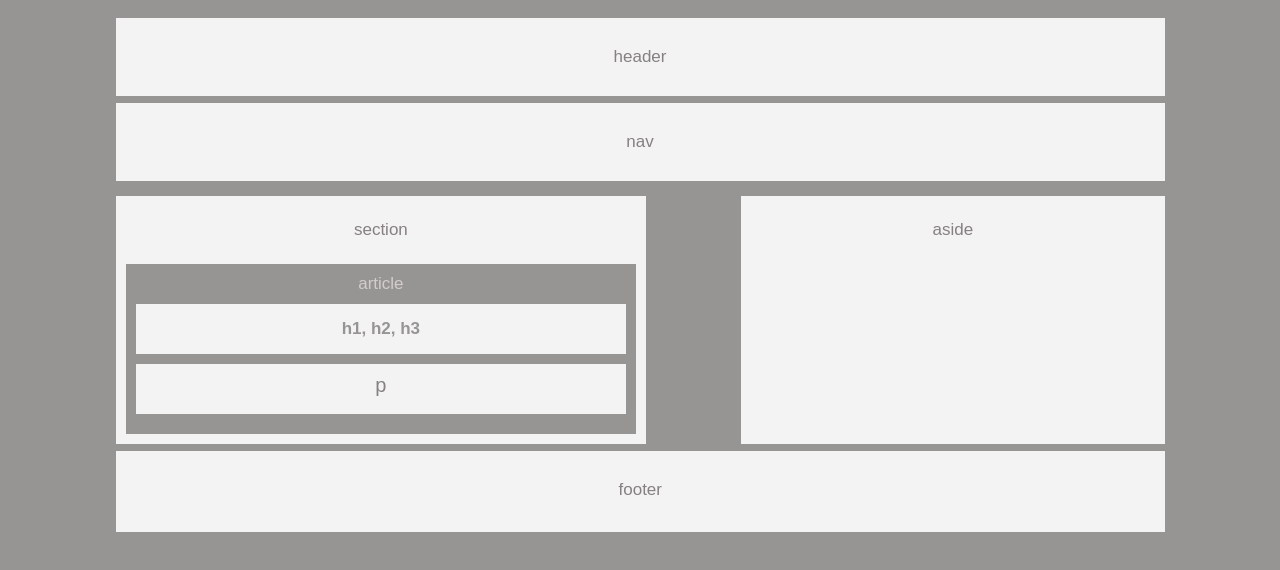
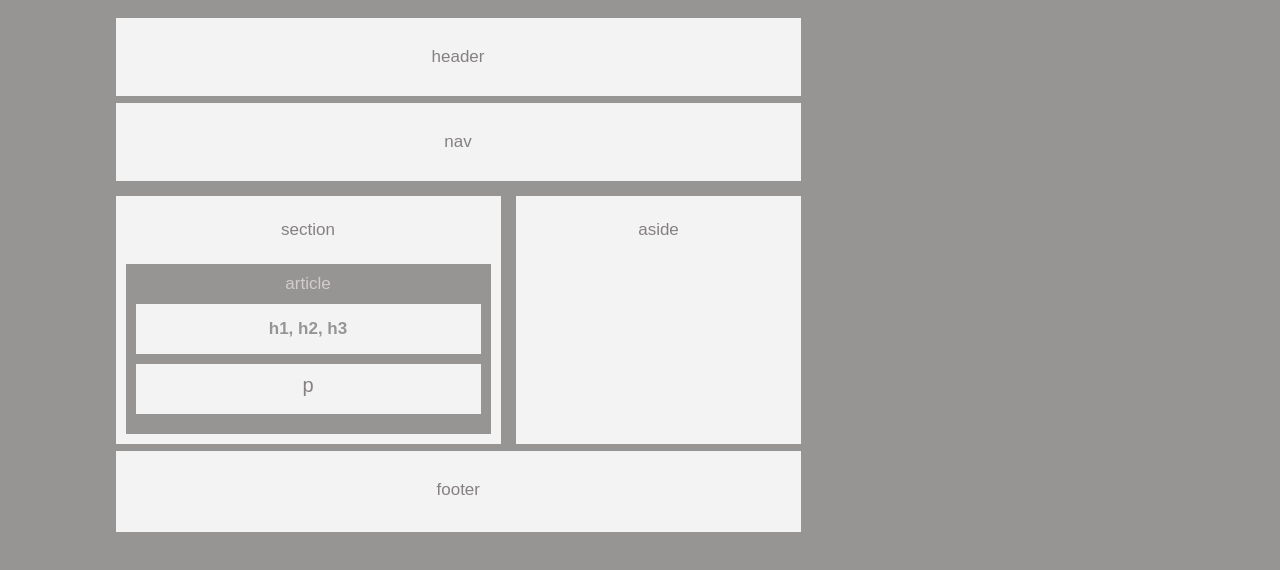
Before and after one commit to jeroalva/HW-Wireframe, a plain HTML site: page index.html in a window 1280 px wide. Drawn offline with Linux system fonts and the light colour scheme.

Commit message:
corregi el ancho de la section y del aside para que sean fijos en pixeles y no en % porque estaban desbordando cuando hacia mas chica la pantalla

```diff
--- a/style.css
+++ b/style.css
@@ -1,4 +1,5 @@
 body{
+    width: 700px;
     padding: 2px 100px 70px 100px;
     height: 75px;
     font-size: 17px;
@@ -16,7 +17,7 @@ nav{
 }
 
 section{
-    width: 48%;
+    width: 365px;
     float: left;
     margin: 7.5px 7.5px 0px 7.5px;
     padding: 24px 10px 10px 10px;
@@ -45,7 +46,7 @@ p{
     padding-top: 10px;
 }
 aside{
-    width: 38%;
+    width: 265px;
     float: right;
     margin: 7.5px 7px 7px 7.5px;
     padding: 24px 10px 10px 10px;
```
